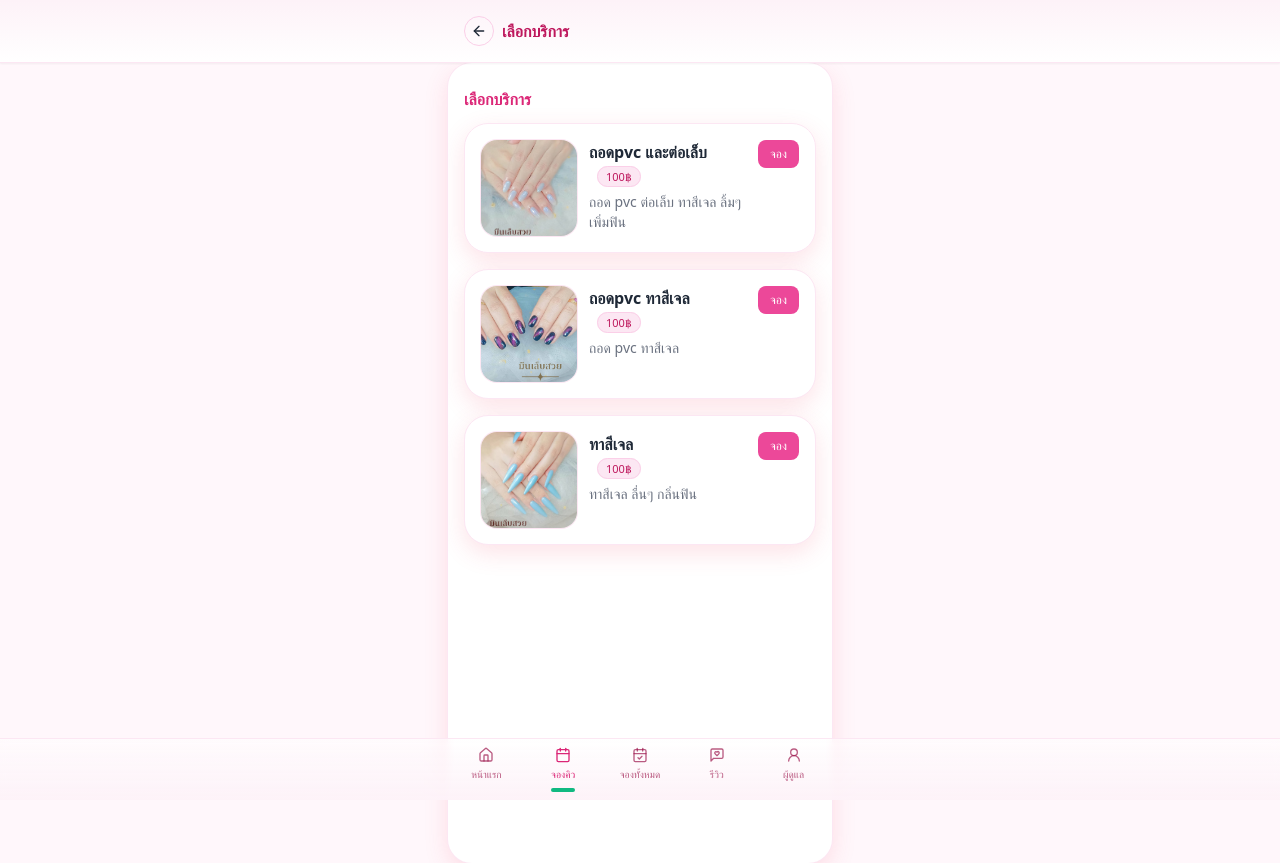
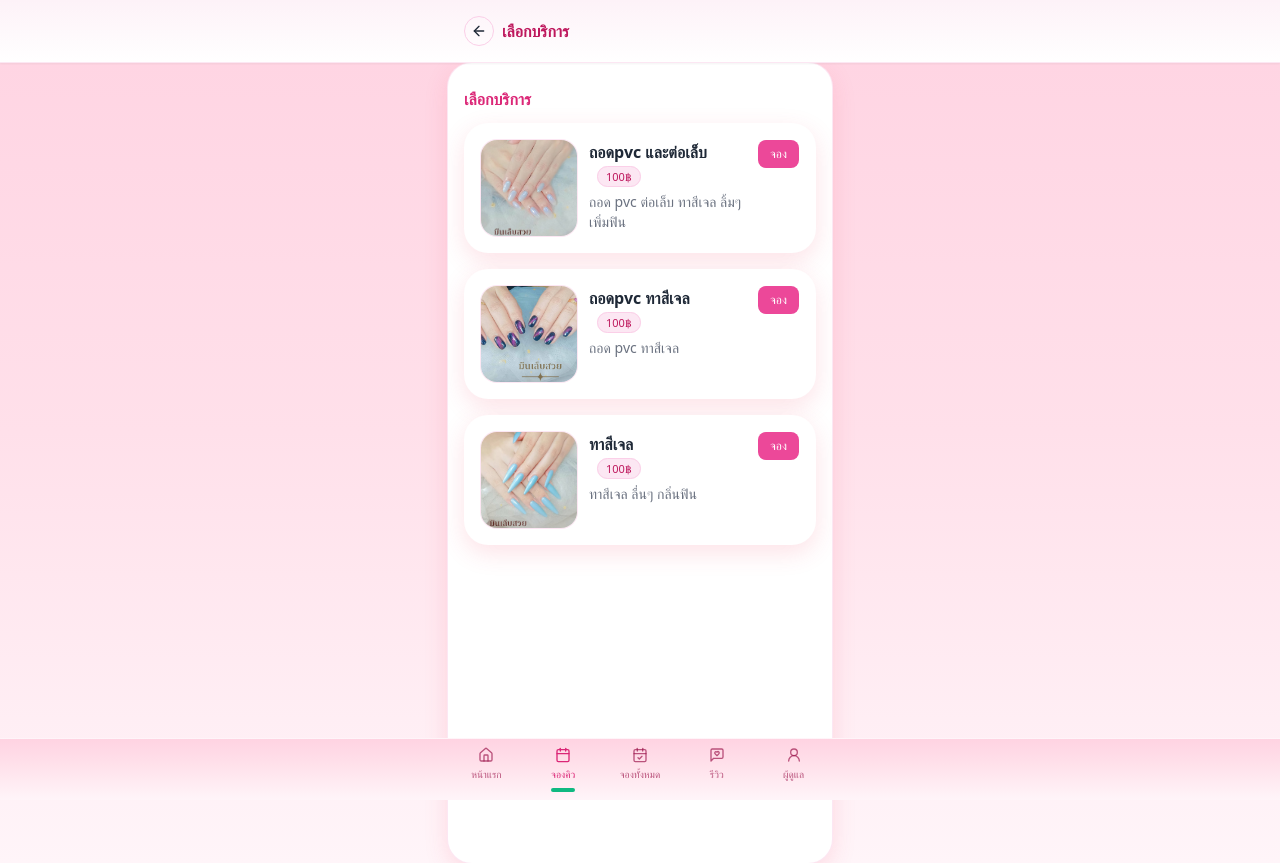
Before and after one commit to Suphawit2004/Nail-Salon-booking_01, a Next.js app: page /booking in a window 1280 px wide. Built offline with nearby package versions, Linux system fonts and the light colour scheme.

Commit message:
back fix

```diff
--- a/app/components/BottomNav.tsx
+++ b/app/components/BottomNav.tsx
@@ -13,7 +13,7 @@ const items = [
 export default function BottomNav(){
   const pathname = usePathname();
   return (
-    <nav className="fixed bottom-0 left-0 right-0 border-t border-pink-100 bg-gradient-to-t from-pink-50/95 to-white/50 backdrop-blur-sm" style={{paddingBottom: "calc(env(safe-area-inset-bottom, 0px))"}}>
+    <nav className="fixed bottom-0 left-0 right-0 bg-[linear-gradient(180deg,#ffd3e2_0%,#ffe0ea_40%,#fff5f9_100%)] border-t border-transparent" style={{ paddingBottom: "calc(env(safe-area-inset-bottom, 0px))" }}>
       <ul className="mx-auto grid max-w-sm grid-cols-5 py-2">
         {items.map(({href,label,Icon})=>{
           const active = pathname===href;
--- a/app/globals.css
+++ b/app/globals.css
@@ -3,10 +3,12 @@
 @tailwind components;
 @tailwind utilities;
 
-html,body{height:100%}
-body{@apply bg-[#fff7fb] text-gray-800}
+html,html{@apply bg-[linear-gradient(180deg,#ffd3e2_0%,#ffe0ea_40%,#fff5f9_100%)]}
+body{height:100%}
+html{@apply bg-[linear-gradient(180deg,#ffd3e2_0%,#ffe0ea_40%,#fff5f9_100%)]}
+body{@apply bg-gradient-to-b from-[#ffd3e2] via-[#ffe0ea] to-[#fff5f9] text-gray-800}
 .app-banner{background:linear-gradient(180deg,#ffd3e2 0%,#ffe9f1 55%,#fff7fb 100%)}
-.card{@apply rounded-3xl border border-pink-100 bg-white shadow-soft}
+.card{@apply rounded-3xl border border-white/70 bg-white shadow-soft}
 .bottom-blur{backdrop-filter:saturate(180%) blur(6px)}
 .page-pad-bottom{padding-bottom:6rem}
 
--- a/app/pay/[id]/checkout/page.tsx
+++ b/app/pay/[id]/checkout/page.tsx
@@ -32,7 +32,7 @@ export default function Checkout(){
   const copyText = async (t:string)=>{ try{ await navigator.clipboard.writeText(t); alert("คัดลอกแล้ว"); }catch{} };
 
   const BankPanel = () => (
-    <div className="rounded-2xl border border-pink-100 bg-pink-50/40 p-3">
+    <div className="rounded-2xl border border-pink-200 bg-pink-50/70 p-3">
       <div className="text-sm">โอนเข้าบัญชีธนาคาร</div>
       <div className="mt-2 grid grid-cols-[100px_1fr] gap-y-1 text-sm max-sm:grid-cols-1">
         <div className="text-gray-600">ธนาคาร</div><div className="font-medium">{BANK_INFO.bank}</div>
@@ -50,7 +50,7 @@ export default function Checkout(){
   );
 
   const PromptPanel = () => (
-    <div className="rounded-2xl border border-pink-100 bg-pink-50/40 p-3">
+    <div className="rounded-2xl border border-pink-200 bg-pink-50/70 p-3">
       <div className="text-sm mb-2">พร้อมเพย์ (PromptPay)</div>
       <div className="flex items-start gap-3 max-sm:flex-col">
         <div className="shrink-0">
@@ -117,7 +117,7 @@ useEffect(()=>{(async()=>{ const r=await fetch(`/api/bookings/${id}`,{cache:"no-
             const Active = method===m.key;
             const Icon = m.icon as any;
             return (
-              <button key={m.key} type="button" onClick={()=>setMethod(m.key)} className={`text-left rounded-2xl p-3 border ${Active?"border-pink-400 ring-2 ring-pink-100 bg-white":"border-gray-200 hover:bg-pink-50"}`}>
+              <button key={m.key} type="button" onClick={()=>setMethod(m.key)} className={`text-left rounded-2xl p-3 border ${Active?"border-pink-400 ring-2 ring-pink-200 bg-white":"border-gray-200 hover:bg-pink-50"}`}>
                 <div className="flex items-center gap-3">
                   <Icon className={`h-5 w-5 ${Active?"text-pink-600":"text-gray-500"}`}/>
                   <div className="flex-1">
@@ -131,7 +131,7 @@ useEffect(()=>{(async()=>{ const r=await fetch(`/api/bookings/${id}`,{cache:"no-
           })}
         </div>
 
-        <div className="mt-3 rounded-xl bg-white border border-pink-100 p-3 text-sm">
+        <div className="mt-3 rounded-xl bg-pink-50/60 border border-pink-200 p-3 text-sm">
           <div className="flex items-start gap-2">
             <div className="flex-1">
               <div className="font-medium">ยืนยันการชำระเงิน</div>
--- a/app/pay/[id]/page.tsx
+++ b/app/pay/[id]/page.tsx
@@ -38,7 +38,7 @@ export default function PayInfoPage(){
   return (
     <LayoutWrapper>
       <h2 className="text-sm font-semibold text-pink-600 mb-3 mt-4">ข้อมูลผู้จอง</h2>
-      <div className="rounded-2xl border p-3">
+      <div className="rounded-2xl border border-pink-200 bg-pink-50/60 p-3">
         <div className="font-medium">{bk.serviceTitle}</div>
         <div className="text-sm text-gray-600 mt-1">วันที่: {bk.date} เวลา: {bk.time}</div>
         <div className="grid sm:grid-cols-2 gap-3 mt-3">
```
Also changed, not shown: var/slips/bk_1760906487081-1760906590291.jpeg (added).
